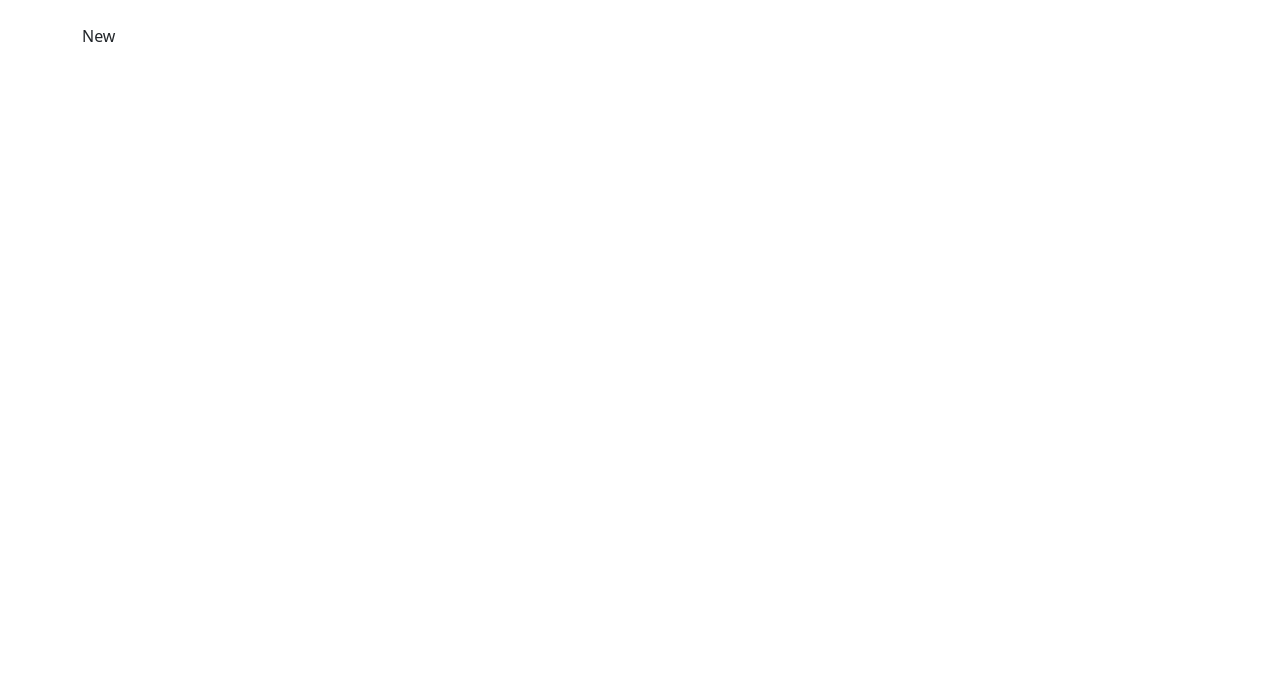
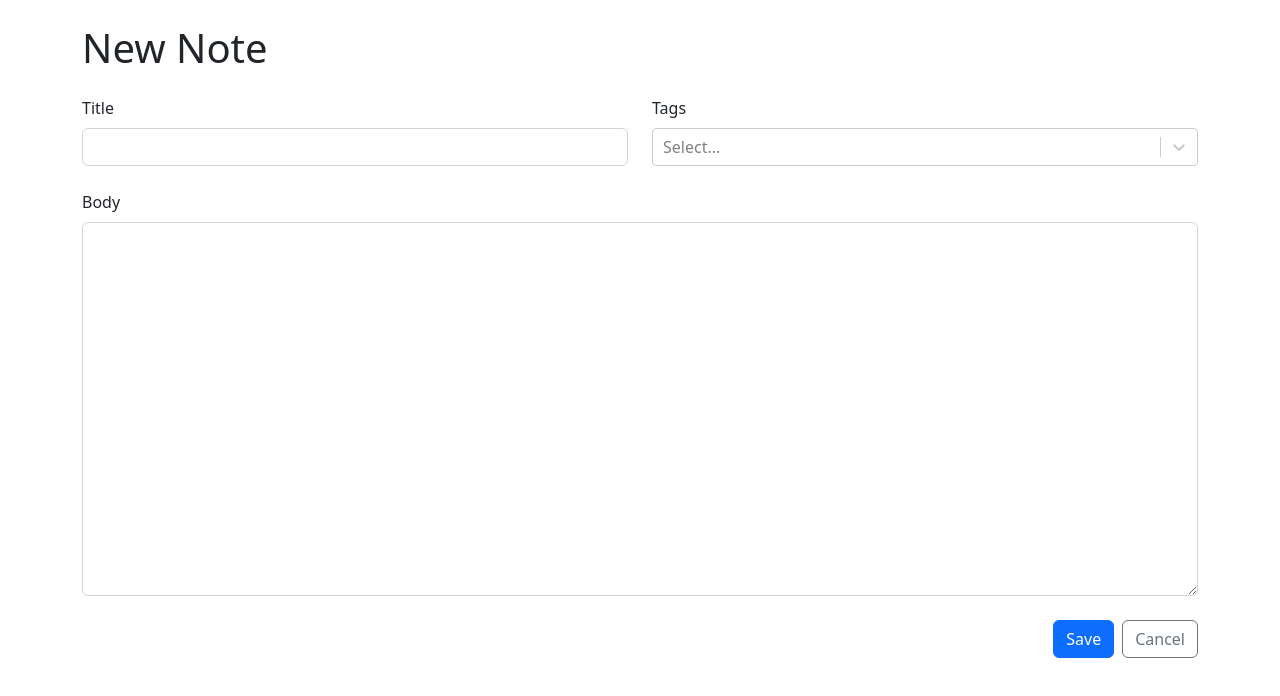
Before and after one commit to amine-amari/notes, a React (Vite) app: page /new in a window 1280 px wide. Shown: the top 696 px of the page. Built offline with nearby package versions, Linux system fonts and the light colour scheme.

Commit message:
add New Note component

```diff
--- a/package.json
+++ b/package.json
@@ -14,7 +14,8 @@
     "react": "^18.2.0",
     "react-bootstrap": "^2.7.4",
     "react-dom": "^18.2.0",
-    "react-router-dom": "^6.11.0"
+    "react-router-dom": "^6.11.0",
+    "react-select": "^5.7.3"
   },
   "devDependencies": {
     "@types/react": "^18.0.28",
--- a/src/App.tsx
+++ b/src/App.tsx
@@ -1,6 +1,7 @@
 import 'bootstrap/dist/css/bootstrap.min.css'
 import { Container } from 'react-bootstrap'
 import { Navigate, Route, Routes } from 'react-router-dom'
+import NewNote from './NewNote'
 
 function App() {
 
@@ -8,7 +9,7 @@
     <Container className='my-4'>
       <Routes>
         <Route path='/' element={<div>Home</div>} />
-        <Route path='/new' element={<div>New</div>} />
+        <Route path='/new' element={<NewNote />} />
         <Route path='/:id'>
           <Route index element={<div>Show</div>}/>
           <Route path='edit' element={<div>Edit</div>}/>
--- /dev/null
+++ b/src/NewNote.tsx
@@ -0,0 +1,13 @@
+import NoteForm from "./NoteForm"
+
+function NewNote() {
+  return (
+    <>
+      <h1 className="mb-4">New Note</h1>
+      <NoteForm />
+    </>
+
+  )
+}
+
+export default NewNote
--- /dev/null
+++ b/src/NoteForm.tsx
@@ -0,0 +1,35 @@
+import { Button, Col, Form, Row, Stack } from "react-bootstrap";
+import CreatableReactSelect from "react-select/creatable"
+
+function NoteForm() {
+  return (
+    <Form>
+        <Stack gap={4}>
+            <Row>
+                <Col>
+                    <Form.Group controlId="title">
+                        <Form.Label>Title</Form.Label>
+                        <Form.Control required />
+                    </Form.Group>
+                </Col>
+                <Col>
+                    <Form.Group controlId="tags">
+                        <Form.Label>Tags</Form.Label>
+                        <CreatableReactSelect isMulti/>
+                    </Form.Group>
+                </Col>
+            </Row>
+            <Form.Group controlId="markdown">
+                <Form.Label>Body</Form.Label>
+                <Form.Control required as="textarea" rows={15}/>
+            </Form.Group>
+            <Stack direction="horizontal" gap={2} className="justify-content-end">
+                <Button type="submit" variant="primary">Save</Button>
+                <Button type="button" variant="outline-secondary">Cancel</Button>
+            </Stack>
+        </Stack>
+    </Form>
+  )
+}
+
+export default NoteForm
```
Also changed, not shown: 1 other file (tests, documents, lock files or other folders).
